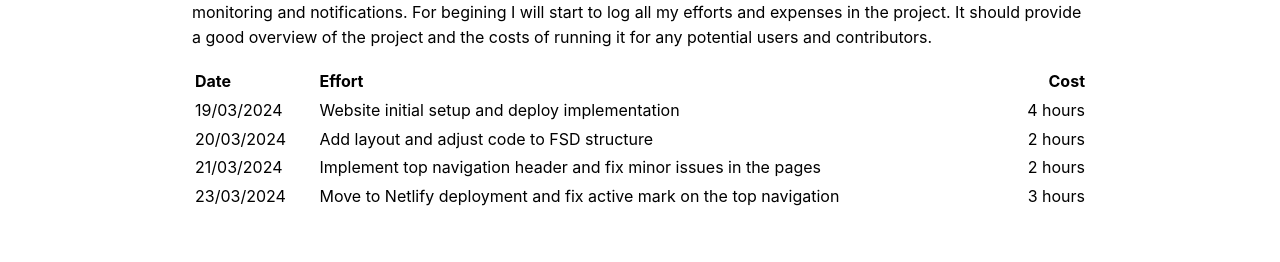
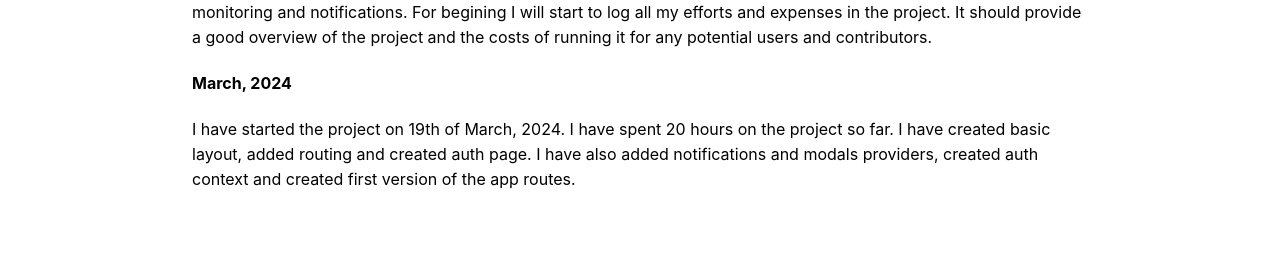
Before and after one commit to checkmeup/web, a React (Vite) app: page /stats in a window 1280 px wide. Shown: the part 250-512 px from the top of the page. Built offline with nearby package versions, Linux system fonts and the light colour scheme.

Commit message:
docs: rewrite texts

```diff
--- a/package.json
+++ b/package.json
@@ -2,7 +2,7 @@
   "name": "checkmeup.net",
   "homepage": "https://checkmeup.net/",
   "private": true,
-  "version": "0.0.49",
+  "version": "0.0.50",
   "type": "module",
   "scripts": {
     "dev": "vite",
--- a/src/pages/stats.tsx
+++ b/src/pages/stats.tsx
@@ -9,37 +9,12 @@ export const StatsPage = () => {
         should provide a good overview of the project and the costs of running it for any potential users and
         contributors.
       </p>
-      <table width={'100%'}>
-        <thead>
-          <tr>
-            <th align="left">Date</th>
-            <th align="left">Effort</th>
-            <th align="right">Cost</th>
-          </tr>
-        </thead>
-        <tbody>
-          <tr>
-            <td>19/03/2024</td>
-            <td>Website initial setup and deploy implementation</td>
-            <td align="right">4 hours</td>
-          </tr>
-          <tr>
-            <td>20/03/2024</td>
-            <td>Add layout and adjust code to FSD structure</td>
-            <td align="right">2 hours</td>
-          </tr>
-          <tr>
-            <td>21/03/2024</td>
-            <td>Implement top navigation header and fix minor issues in the pages</td>
-            <td align="right">2 hours</td>
-          </tr>
-          <tr>
-            <td>23/03/2024</td>
-            <td>Move to Netlify deployment and fix active mark on the top navigation</td>
-            <td align="right">3 hours</td>
-          </tr>
-        </tbody>
-      </table>
+      <h4>March, 2024</h4>
+      <p>
+        I have started the project on 19th of March, 2024. I have spent 20 hours on the project so far. I have created
+        basic layout, added routing and created auth page. I have also added notifications and modals providers, created
+        auth context and created first version of the app routes.
+      </p>
     </div>
   );
 };
```
Also changed, not shown: 1 other file (tests, documents, lock files or other folders).
